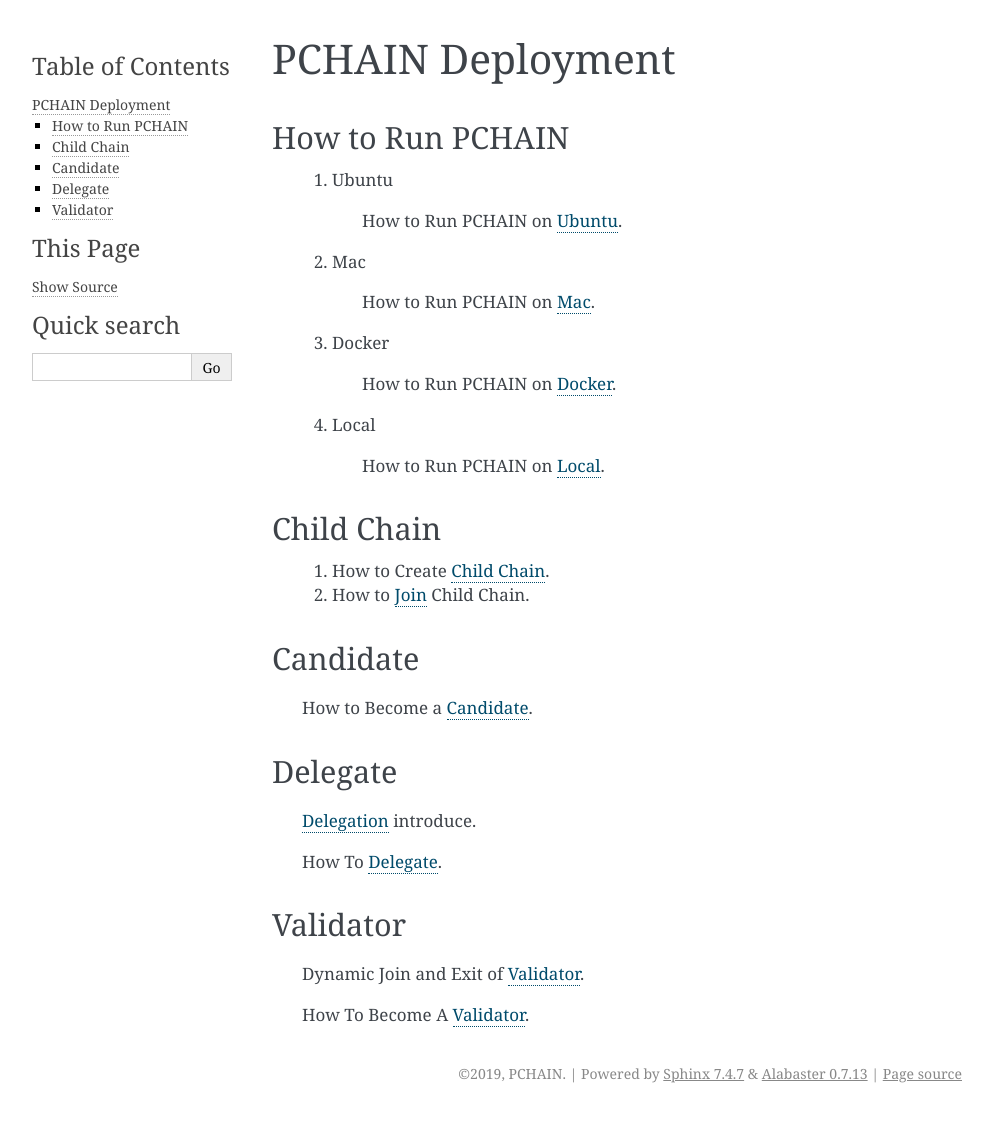
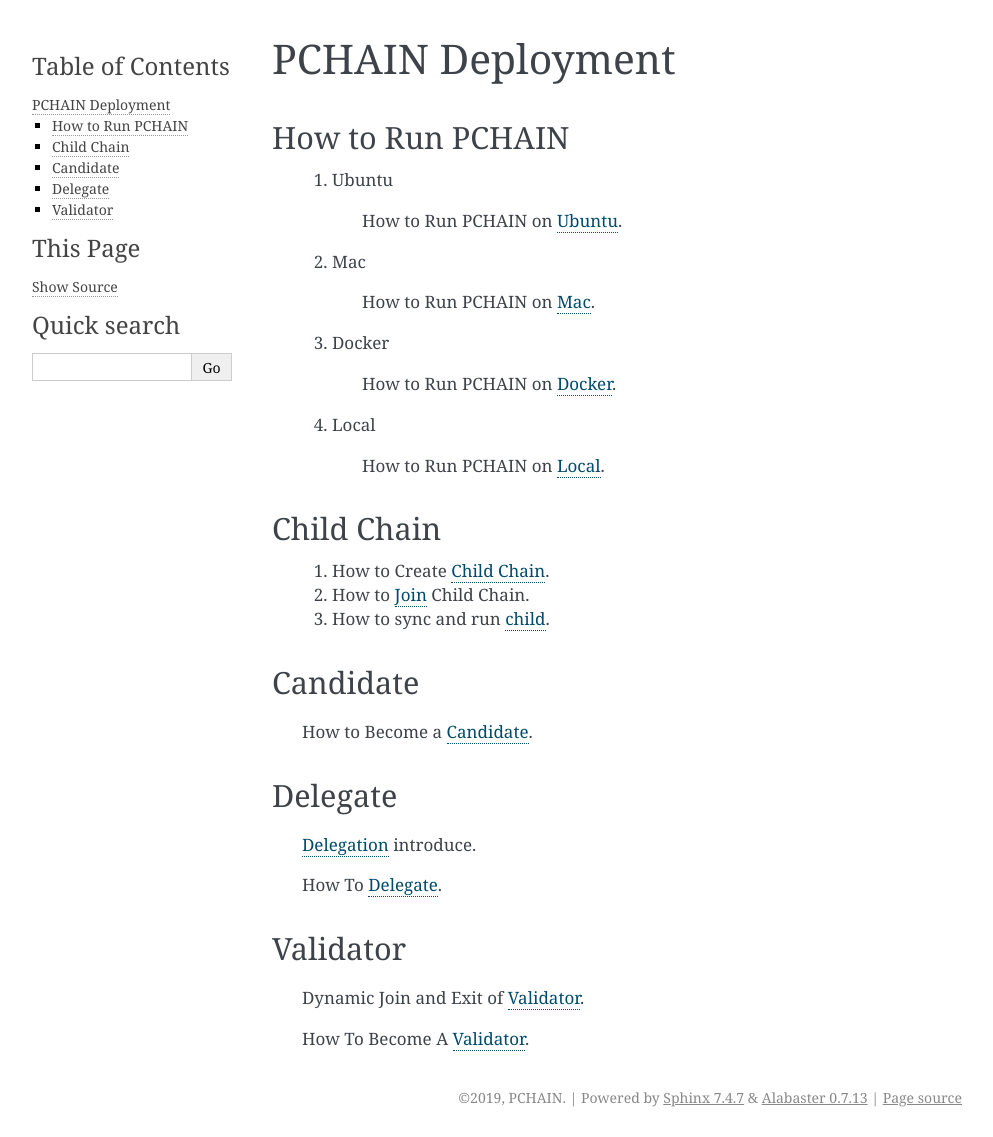
Before and after one commit to pchain-org/pchain-guide, a Sphinx documentation site: the page built from pchaindoc/source/pchain/deployment.rst, in a window 1280 px wide. Shown: the whole page, without its empty margins (148-1141 px from the left). Built offline with Sphinx 7.4.7, drawn with Linux system fonts in a browser that asks for light colours; before the commit the page ends 1113 px from its top, so only the background shows below that.

Commit message:
update pchain files;

```diff
--- a/pchaindoc/source/pchain/deployment.rst
+++ b/pchaindoc/source/pchain/deployment.rst
@@ -35,6 +35,7 @@
     2) How to `Join <https://github.com/pchain-org/pchain/wiki/JSON-RPC#chain_joinchildchain>`_ Child Chain.
 
 
+    3) How to sync and run `child <https://github.com/pchain-org/pchain/wiki/How-to-sync-and-run-child_0>`_.
 
 ------------------
 Candidate
--- a/pchaindoc/source/pchain/introduction.rst
+++ b/pchaindoc/source/pchain/introduction.rst
@@ -33,9 +33,6 @@
 
    What is `Multi Chain <https://github.com/pchain-org/pchain/wiki/Multi-Chain>`_.
 
-   How to sync and run `child <https://github.com/pchain-org/pchain/wiki/How-to-sync-and-run-child_0>`_.
-
-
 
 PDBFT
 
```
